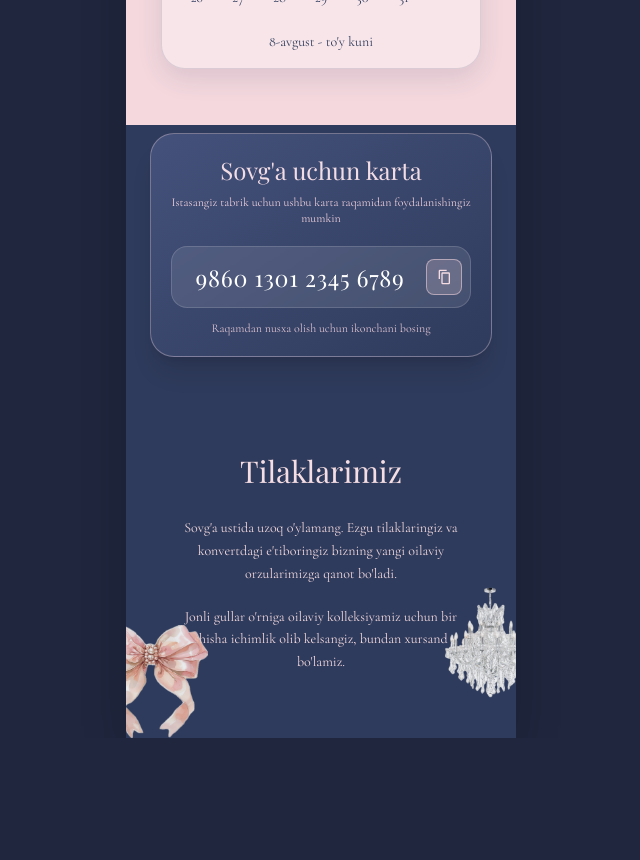
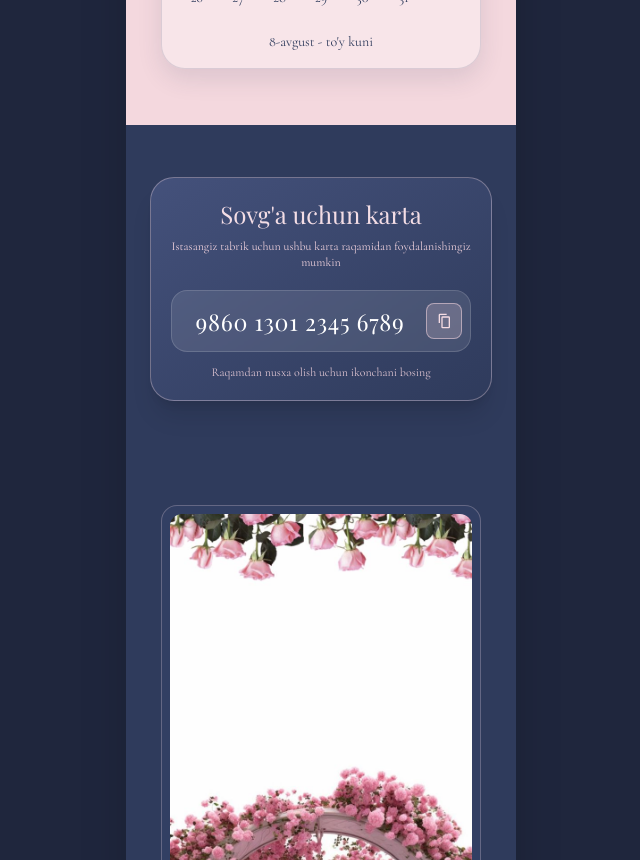
Before and after one commit to Omaddevs/taklifnoma, a React (Vite) app: page / in a window 1280 px wide. Shown: the part 1940-2800 px from the top of the page, without its empty margins (319-959 px from the left). Before the commit the page ends 2678 px from the top, so only its background shows below. Built offline with nearby package versions, Linux system fonts and the light colour scheme.

Commit message:
Refine mobile layout spacing and replace wishes text with footer image.
Tighten gift-card positioning near the footer section and switch the wishes block content to the requested footer artwork.

Made-with: Cursor

```diff
--- a/src/App.jsx
+++ b/src/App.jsx
@@ -12,7 +12,8 @@ function App() {
   const [locale, setLocale] = useState('uz')
 
   return (
-    <main className="mx-auto min-h-screen max-w-[390px] bg-[#2f3b5c] text-white shadow-2xl">
+    <div className="mx-auto max-w-[390px]">
+      <main className="min-h-screen bg-[#2f3b5c] text-white shadow-2xl">
         <AudioControl locale={locale} />
         <LanguageSwitch locale={locale} onChange={setLocale} />
         <Hero locale={locale} />
@@ -22,6 +23,7 @@ function App() {
         <GiftCard locale={locale} />
         <Wishes locale={locale} />
       </main>
+    </div>
   )
 }
 
--- a/src/components/GiftCard.jsx
+++ b/src/components/GiftCard.jsx
@@ -34,7 +34,7 @@ function GiftCard({ locale = 'uz' }) {
   }
 
   return (
-    <RevealSection className="px-6 pb-10 pt-2">
+    <RevealSection className="px-6 pb-4 pt-[52px]">
       <div className="rounded-3xl border border-[#f0d7df]/35 bg-gradient-to-br from-[#44517b] to-[#2f3b5c] p-5 shadow-xl">
         <p className="text-center font-['Playfair_Display'] text-2xl text-[#f3dde5]">
           {t.title}
--- a/src/components/Wishes.jsx
+++ b/src/components/Wishes.jsx
@@ -1,17 +1,14 @@
 import RevealSection from './RevealSection'
 import ribbonA from '../images/ribbon-a.png'
 import ribbonB from '../images/ribbon-b.png'
+import footerImage from '../images/footer.jpg'
 
 const copy = {
   uz: {
-    title: 'Tilaklarimiz',
-    p1: "Sovg'a ustida uzoq o'ylamang. Ezgu tilaklaringiz va konvertdagi e'tiboringiz bizning yangi oilaviy orzularimizga qanot bo'ladi.",
-    p2: "Jonli gullar o'rniga oilaviy kolleksiyamiz uchun bir shisha ichimlik olib kelsangiz, bundan xursand bo'lamiz.",
+    title: '',
   },
   ru: {
-    title: 'Наши пожелания',
-    p1: 'Не ломайте голову над подарком. Ваши пожелания в конвертах помогут осуществить нашу заветную мечту.',
-    p2: 'Вместо живых цветов лучшей альтернативой может стать бутылка вина для нашего семейного бара.',
+    title: '',
   },
 }
 
@@ -30,12 +27,9 @@ function Wishes({ locale = 'uz' }) {
         className="float-soft pointer-events-none absolute bottom-0 right-[-30px] w-28 scale-x-[-1] opacity-90"
       />
       <h2 className="font-['Playfair_Display'] text-3xl text-[#f5dde4]">{t.title}</h2>
-      <p className="mx-auto mt-7 max-w-[300px] text-sm leading-relaxed text-[#f2d9df]">
-        {t.p1}
-      </p>
-      <p className="mx-auto mt-5 max-w-[300px] text-sm leading-relaxed text-[#f2d9df]">
-        {t.p2}
-      </p>
+      <div className="mx-auto mt-8 w-full max-w-[320px] overflow-hidden rounded-2xl border border-[#f5dde4]/25 bg-[#39466d]/45 p-2">
+        <img src={footerImage} alt="Wedding wishes footer" className="w-full rounded-xl object-cover" />
+      </div>
     </RevealSection>
   )
 }
```
Also changed, not shown: src/images/footer.jpg (added). Lines whose indentation alone changed are shown as unchanged.
